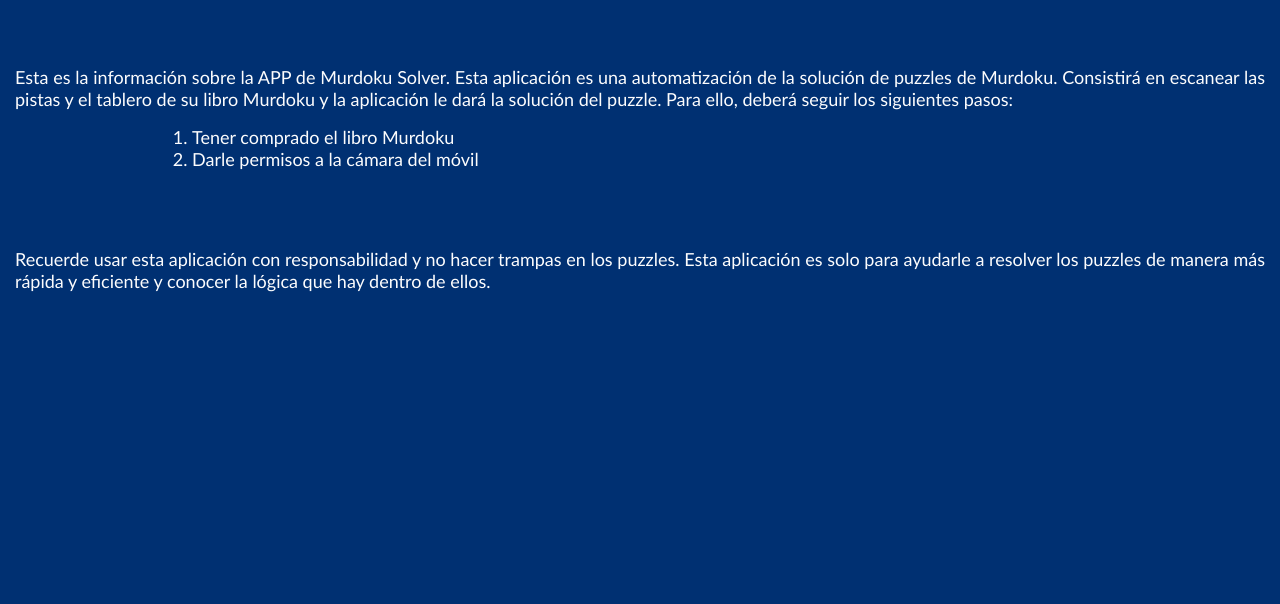
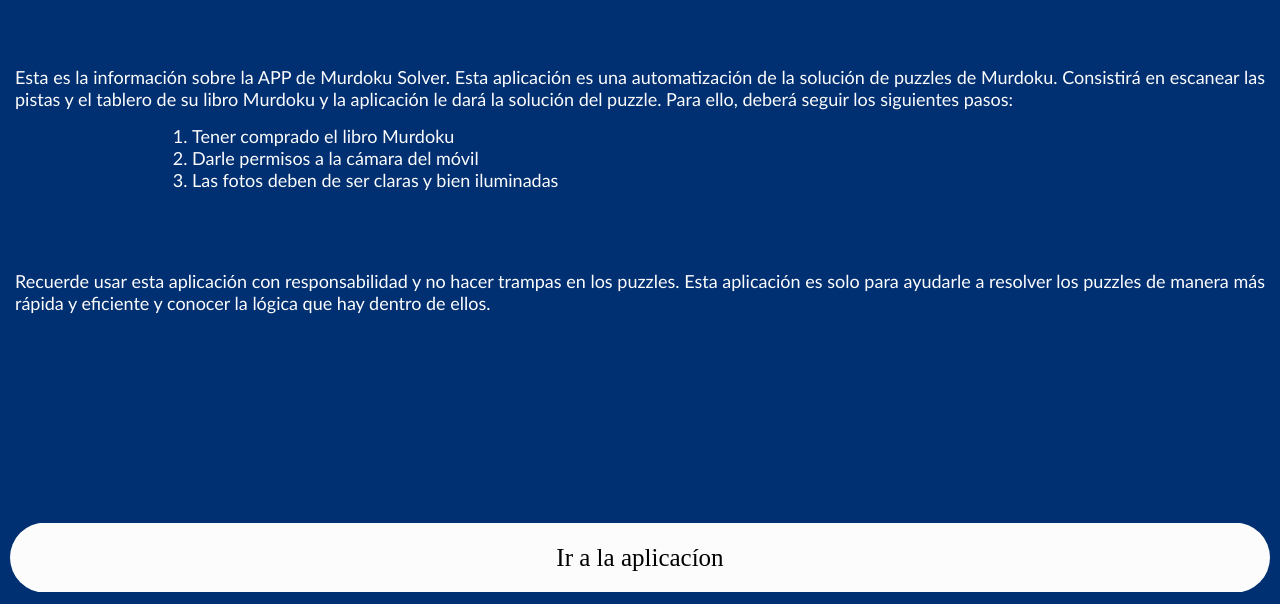
Before and after one commit to gdelosreyes-droid/Proyecto-TFG-Murdoku-Solver-app, a website: page www/index.html in a window 1280 px wide. Both pictures are taken after a click on the element "Información APP". Shown: the part 196-800 px from the top of the page. Drawn offline with Linux system fonts and the light colour scheme.

Commit message:
Main accesible

```diff
--- a/www/Functions.js
+++ b/www/Functions.js
@@ -1,8 +1,8 @@
-function showInfo(id) {
-    let page = document.querySelectorAll(".page");
+function showPage(id) {
+    let pages = document.querySelectorAll(".screen");
 
-    for (let i = 0; i < page.length; i++) {
-        page[i].classList.add("hidden");
+    for (let i = 0; i < pages.length; i++) {
+        pages[i].classList.add("hidden");
     }
 
     document.getElementById(id).classList.remove("hidden");
@@ -17,8 +17,10 @@
     let title = document.querySelector(".page2 h1");
     let paragraph = document.querySelectorAll(".page2 p");
     let list = document.querySelector(".page2 ol");
+    let button = document.querySelector(".page2 .button-page2");
 
     title.classList.add('animation');
     paragraph.forEach((p) => p.classList.add('animation'));
     list.classList.add('animation');
+    button.classList.add('animationButton');
 });
--- a/www/Styles.css
+++ b/www/Styles.css
@@ -116,6 +116,42 @@
     }
 }
 
+.page3{
+
+    border: transparent;
+    overflow-x: hidden;
+}
+.button-page2{
+
+    margin-top: 15%;
+    display: flex;
+    justify-content: center;
+    align-items: center;
+    font-size: 25px;
+    color: black;
+    background-color: rgb(255, 255, 255);
+    border-radius: 40px;
+    height: 70px;
+    margin-right: 10px;
+    margin-left: 10px;
+}
+
+.animationButton{
+
+    animation: DownToUp 3s ease-in-out forwards;
+}
+
+@keyframes DownToUp {
+    from {
+        transform: translateY(100%);
+        opacity: 0;
+    }
+    to {
+        transform: translateY(0);
+        opacity: 1;
+    }
+}
+
 .hidden{
 
     display: none;
--- a/www/index.html
+++ b/www/index.html
@@ -8,16 +8,16 @@
 </head>
 <body>
     <!--Welcome to APP-->
-    <div id = "welcome" class = "page">
+    <div id = "welcome" class = "page screen">
         <h1>Bienvenido a Murdoku Solver</h1>
         <p>A continuación le explicaremos toda la información a seguir para utilizar la APP
             de manera correcta y segura. Haga click en (información APP) para ver las instrucciones
         </p>
-        <div id = "button-page1"class = "button" onclick="showInfo('info')">Información APP</div>
+        <div id = "button-page1" class = "button" onclick="showPage('info')">Información APP</div>
     </div>
 
     <!-- Information page -->
-    <div id = "info" class = "page2 hidden">
+    <div id = "info" class = "page2 screen hidden">
         <h1>Información sobre la APP</h1>
         <p>Esta es la información sobre la APP de Murdoku Solver. Esta aplicación es una automatización de la solución
             de puzzles de Murdoku. Consistirá en escanear las pistas y el tablero de su libro Murdoku y la aplicación le dará
@@ -26,11 +26,18 @@
         <ol>
             <li>Tener comprado el libro Murdoku</li>
             <li>Darle permisos a la cámara del móvil</li>
+            <li>Las fotos deben de ser claras y bien iluminadas</li>
         </ol>
         <p>
             Recuerde usar esta aplicación con responsabilidad y no hacer trampas en los puzzles. Esta aplicación es solo para ayudarle
             a resolver los puzzles de manera más rápida y eficiente y conocer la lógica que hay dentro de ellos.
         </p>
+        <div class = "button-page2" onclick="showPage('main')">Ir a la aplicacíon</div>
+    </div>
+
+    <!-- Main page -->
+    <div id = "main" class = "page3 screen hidden">
+
     </div>
 </body>
 <script src = "Functions.js"></script>
```
